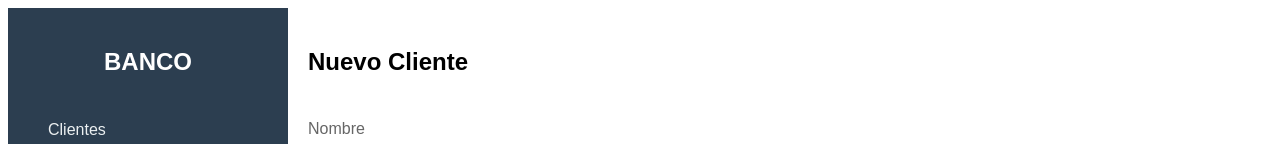
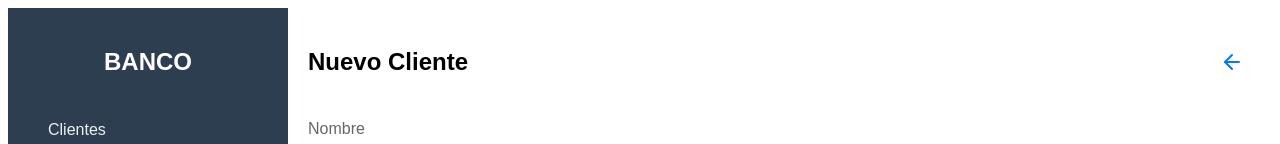
Before and after one commit to gmzjohn/test-devsu-ui, an Angular app: page /clients/create in a window 1280 px wide. Shown: the top 144 px of the page. Built offline with nearby package versions, Linux system fonts and the light colour scheme.

Commit message:
Back Button Component creation
Back button creation to go back when creating new client/whatever

```diff
--- /dev/null
+++ b/src/app/components/back-button/back-button.css
@@ -0,0 +1,20 @@
+.back-button {
+  background: none;
+  border: none;
+  padding: 0.5rem;
+  cursor: pointer;
+  display: flex;
+  align-items: center;
+  justify-content: center;
+  border-radius: 50%;
+  transition: background-color 0.2s;
+}
+
+.back-button:hover {
+  background-color: rgba(0, 123, 255, 0.1);
+}
+
+.back-button svg {
+  width: 24px;
+  height: 24px;
+}
--- /dev/null
+++ b/src/app/components/back-button/back-button.html
@@ -0,0 +1,7 @@
+<button class="back-button" (click)="goBack()">
+    <svg xmlns="http://www.w3.org/2000/svg" width="24" height="24" viewBox="0 0 24 24" fill="none" stroke="#007bff"
+        stroke-width="2" stroke-linecap="round" stroke-linejoin="round">
+        <line x1="19" y1="12" x2="5" y2="12"></line>
+        <polyline points="12 19 5 12 12 5"></polyline>
+    </svg>
+</button>
--- /dev/null
+++ b/src/app/components/back-button/back-button.ts
@@ -0,0 +1,16 @@
+import { Component } from '@angular/core';
+import { Location } from '@angular/common';
+
+@Component({
+  selector: 'app-back-button',
+  imports: [],
+  templateUrl: './back-button.html',
+  styleUrls: ['./back-button.css'],
+})
+export class BackButton {
+  constructor(private location: Location) { }
+
+  goBack() {
+    this.location.back();
+  }
+}
--- a/src/app/view/create-client/create-client.html
+++ b/src/app/view/create-client/create-client.html
@@ -1,5 +1,6 @@
 <div class="header-container">
   <h2>Nuevo Cliente</h2>
+  <app-back-button></app-back-button>
 </div>
 <form [formGroup]="clientForm" (ngSubmit)="onSubmit()">
   <div class="form-group">
--- a/src/app/view/create-client/create-client.ts
+++ b/src/app/view/create-client/create-client.ts
@@ -2,10 +2,11 @@ import { Component, inject } from '@angular/core';
 import { ReactiveFormsModule, FormGroup, FormControl, Validators } from '@angular/forms';
 import { Router } from '@angular/router';
 import { ClientService } from '../../services/client.service';
+import { BackButton } from '../../components/back-button/back-button';
 
 @Component({
   selector: 'app-create-client',
-  imports: [ReactiveFormsModule],
+  imports: [ReactiveFormsModule, BackButton],
   templateUrl: './create-client.html',
   styleUrls: ['./create-client.css'],
 })
```
Also changed, not shown: 1 other file (tests, documents, lock files or other folders).
